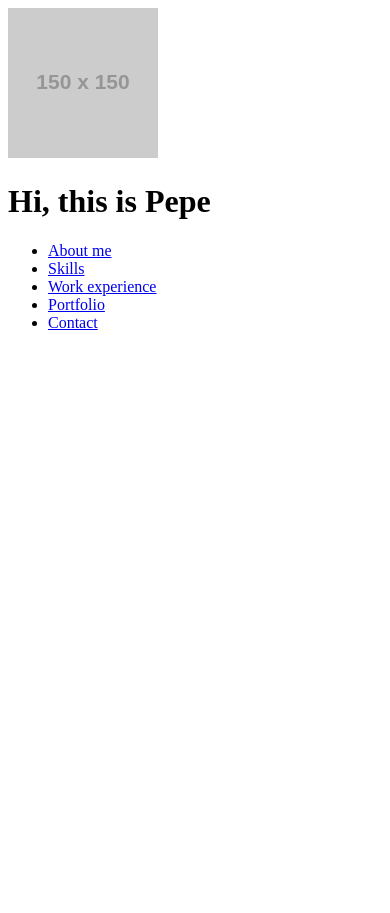
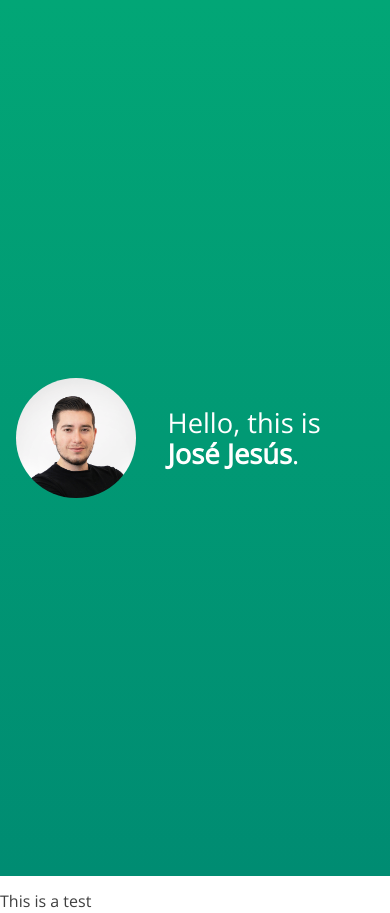
Before and after one commit to JoseJesusOchoaTorres/portfolio, a website: page index.html in a window 390 px wide. Shown: the top 913 px of the page. Before the commit the page ends 844 px from the top, so only its background shows below. Drawn offline with nearby package versions, Linux system fonts and the light colour scheme; placeholder pictures from the web are drawn by us.

Commit message:
3.- Finishing leadspace. (Global rules, responsive, photos, etc).

```diff
--- a/css/global.css
+++ b/css/global.css
@@ -0,0 +1,371 @@
+/*------------------------------------*\
+  # BACKGROUND-COLORS
+\*------------------------------------*/
+
+/**
+* Green colors
+*/
+
+.hp-background-color-green-1 {
+    background-color: var(--color-green-1);
+}
+
+.hp-background-color-green-2 {
+    background-color: var(--color-green-2);
+}
+
+.hp-background-color-green-3 {
+    background-color: var(--color-green-3);
+}
+
+.hp-background-color-green-4 {
+    background-color: var(--color-green-4);
+}
+
+.hp-background-color-green-5 {
+    background-color: var(--color-green-5);
+}
+
+
+/**
+* Black and white colors
+*/
+
+.hp-background-color-black-5 {
+    background-color: var(--color-black-5);
+}
+
+.hp-background-color-white-1 {
+    background-color: var(--color-white-1);
+}
+
+
+/**
+* Gray colors
+*/
+
+.hp-background-color-gray-1 {
+    background-color: var(--color-gray-1);
+}
+
+.hp-background-color-gray-2 {
+    background-color: var(--color-gray-2);
+}
+
+.hp-background-color-gray-3 {
+    background-color: var(--color-gray-3);
+}
+
+.hp-background-color-gray-4 {
+    background-color: var(--color-gray-4);
+}
+
+.hp-background-color-gray-5 {
+    background-color: var(--color-gray-5);
+}
+
+
+
+
+/*------------------------------------*\
+  # TEXT-COLORS
+\*------------------------------------*/
+
+/**
+* Green colors
+*/
+
+.hp-text-color-green-1 {
+    color: var(--color-green-1);
+}
+
+.hp-text-color-green-2 {
+    color: var(--color-green-2);
+}
+
+.hp-text-color-green-3 {
+    color: var(--color-green-3);
+}
+
+.hp-text-color-green-4 {
+    color: var(--color-green-4);
+}
+
+.hp-text-color-green-5 {
+    color: var(--color-green-5);
+}
+
+
+/**
+* Black and white colors
+*/
+
+.hp-text-color-black-5 {
+    color: var(--color-black-5);
+}
+
+.hp-text-color-white-1 {
+    color: var(--color-white-1);
+}
+
+
+/**
+* Gray colors
+*/
+
+.hp-text-color-gray-1 {
+    color: var(--color-gray-1);
+}
+
+.hp-text-color-gray-2 {
+    color: var(--color-gray-2);
+}
+
+.hp-text-color-gray-3 {
+    color: var(--color-gray-3);
+}
+
+.hp-text-color-gray-4 {
+    color: var(--color-gray-4);
+}
+
+.hp-text-color-gray-5 {
+    color: var(--color-gray-5);
+}
+
+
+
+
+/*------------------------------------*\
+  # HEADINGS - Font-size
+\*------------------------------------*/
+
+/**
+* Normal size
+*/
+
+.hp-h1 {
+    font-size: 2.5rem;
+}
+
+.hp-h2 {
+    font-size: 1.875rem;
+}
+
+.hp-h3 {
+    font-size: 1.5625rem;
+}
+
+.hp-h4 {
+    font-size: 1.25rem;
+}
+
+
+/**
+* Oversized
+*/
+
+.hp-medium {
+    font-size: 3.125rem;
+}
+
+.hp-large {
+    font-size: 3.75rem;
+}
+
+
+/**
+* 3x multiplier
+*
+* The special class 'hp-fontsize-x3'
+* will multiply whatever class's size you are using by 3 or 300%.
+*
+* The class cannot be applied directly to the same element
+* you are sizing (because only 1 font size can apply per element).
+*
+* It has to be applied to a child /nested element.
+*/
+
+.hp-fontsize-x3 {
+    font-size: 3em;
+}
+
+
+/**
+* Fluid headings
+*/
+
+.hp-fluid-h1 {
+    font-size: 7vmin;
+}
+
+
+
+
+/*------------------------------------*\
+  # TEXT WEIGHTS
+\*------------------------------------*/
+
+/**
+* Open Sans
+*
+* light 300
+* light 300 Italic
+* regular 400
+* regular 400 Italic
+* semi-bold 600
+* semi-bold 600 Italic
+* bold 700
+* bold 700 Italic
+* extra-bold 800
+* extra-bold 800 Italic
+*/
+
+/**
+* Roboto
+*
+* thin 100
+* thin 100 Italic
+* light 300
+* light 300 Italic
+* regular 400
+* regular 400 Italic
+* medium 500
+* medium 500 Italic
+* bold 700
+* bold 700 Italic
+* black 900
+* black 900 Italic
+*/
+
+.hp-bold {
+    font-weight: 700;
+}
+
+.hp-light {
+    font-weight: 300;
+}
+
+.hp-thin {
+    font-weight: 100;
+}
+
+/*------------------------------------*\
+  # GRID
+\*------------------------------------*/
+
+/**
+* Container and row
+*/
+
+.hp-container {
+    padding: 2rem 6rem;
+}
+
+.hp-row {
+    flex-wrap: wrap;
+    display: flex;
+}
+
+
+/**
+* Wrap
+*/
+
+.hp-nowrap {
+    flex-wrap: nowrap;
+}
+
+
+/**
+* Columns
+*/
+
+.hp-col-12-1 {
+    width: 8.333%;
+}
+
+.hp-col-12-2 {
+    width: 16%;
+}
+
+.hp-col-12-3 {
+    width: 25%;
+}
+
+.hp-col-12-4 {
+    width: 33.333%;
+}
+
+.hp-col-12-5 {
+    width: 41.666%;
+}
+
+.hp-col-12-6 {
+    width: 50%;
+}
+
+.hp-col-12-7 {
+    width: 58.333%;
+}
+
+.hp-col-12-8 {
+    width: 66.666%;
+}
+
+.hp-col-12-9 {
+    width: 75%;
+}
+
+.hp-col-12-10 {
+    width: 83.333%;
+}
+
+.hp-col-12-11 {
+    width: 91.666%;
+}
+
+.hp-col-12-12 {
+    width: 100%;
+}
+
+
+
+
+/*------------------------------------*\
+  # FLEXBOX ALIGNED
+\*------------------------------------*/
+
+.hp-vertical-center {
+    align-items: center;
+}
+
+
+
+
+/*------------------------------------*\
+  # IMAGE
+\*------------------------------------*/
+
+/**
+* Resize
+*/
+
+.hp-downsize {
+    max-width: 100%;
+    height: auto;
+}
+
+.hp-resize {
+    height: auto;
+    width: 100%;
+}
+
+
+/**
+* Style
+*/
+
+.hp-circule {
+    border-radius: 50%;
+}
--- a/css/main.css
+++ b/css/main.css
@@ -0,0 +1,30 @@
+/*------------------------------------*\
+  # MAIN-CONTAINER
+\*------------------------------------*/
+
+.main-container {
+    font-family: 'Open Sans', arial, sans-serif;
+    box-sizing: border-box;
+    font-size: 16px;
+}
+
+
+
+
+    /*------------------------------------*\
+    # HEADER
+    \*------------------------------------*/
+
+    .header-container {
+        background: linear-gradient(var(--color-green-1), var(--color-green-2));
+        height: 100vh;
+    }
+
+        .header-image {
+            min-width: 100px;
+            width: 200px;
+        }
+
+        .header-title {
+            margin: 2rem;
+        }
--- a/css/responsive.css
+++ b/css/responsive.css
@@ -0,0 +1,56 @@
+/**
+* Small devices (landscape phones, 768px and down)
+*/
+
+@media (max-width: 768px) {
+
+    /**************************************\
+    # GLOBAL
+    \**************************************/
+
+        /*------------------------------------*\
+        # GRID
+        \*------------------------------------*/
+
+        /**
+        * Container and row
+        */
+
+        .hp-container {
+            padding: 1rem;
+        }
+
+}
+
+
+/**
+* Medium devices (tablets, 768px and up)
+*/
+
+@media (min-width: 768px) {
+    * {
+        /* color: orange !important; */
+    }
+}
+
+
+/**
+* Large devices (desktops, 992px and up)
+*/
+
+@media (min-width: 992px) {
+    * {
+        /* color: yellow !important; */
+    }
+}
+
+
+/**
+* Extra large devices (large desktops, 1200px and up)
+*/
+
+@media (min-width: 1200px) {
+    * {
+        /* color: green !important; */
+    }
+}
--- a/css/variables.css
+++ b/css/variables.css
@@ -1,5 +1,5 @@
 /*------------------------------------*\
-  #GLOBAL-COLORS
+  # GLOBAL-COLORS
 \*------------------------------------*/
 :root {
 
@@ -7,29 +7,29 @@
 	* Green colors
 	*/
 
-	--hp-green-color-1: rgb(2, 166, 118);
-	--hp-green-color-2: rgb(0, 140, 114);
-	--hp-green-color-3: rgb(0, 115, 105);
-	--hp-green-color-4: rgb(0, 90, 91);
-	--hp-green-color-5: rgb(0, 56, 64);
+	--color-green-1: rgb(2, 166, 118);
+	--color-green-2: rgb(0, 140, 114);
+	--color-green-3: rgb(0, 115, 105);
+	--color-green-4: rgb(0, 90, 91);
+	--color-green-5: rgb(0, 56, 64);
 
 
 	/**
 	* Black and white colors
 	*/
 
-	--hp-black-color-5: rgb(0, 0, 0);
-	--hp-white-color-1: rgb(255, 255, 255);
+	--color-black-5: rgb(0, 0, 0);
+	--color-white-1: rgb(255, 255, 255);
 
 
 	/**
 	* Gray colors
 	*/
 
-	--hp-gray-color-5: rgb(41, 41, 41);
-	--hp-gray-color-4: rgb(63, 63, 63);
-	--hp-gray-color-3: rgb(87, 87, 87);
-	--hp-gray-color-2: rgb(115, 115, 115);
-	--hp-gray-color-1: rgb(235, 235, 235);
+	--color-gray-5: rgb(41, 41, 41);
+	--color-gray-4: rgb(63, 63, 63);
+	--color-gray-3: rgb(87, 87, 87);
+	--color-gray-2: rgb(115, 115, 115);
+	--color-gray-1: rgb(235, 235, 235);
 
 }
--- a/index.html
+++ b/index.html
@@ -7,18 +7,31 @@
     <title>Portfolio</title>
 
     <link href="./favicon.ico" rel="icon" type="image/x-icon" />
+
+    <link href="https://fonts.googleapis.com/css?family=Open+Sans|Roboto" rel="stylesheet">
+    <link rel="stylesheet" href="./css/normalize.css">
+    <link rel="stylesheet" href="./css/variables.css">
+    <link rel="stylesheet" href="./css/global.css">
+    <link rel="stylesheet" href="./css/main.css">
+    <link rel="stylesheet" href="./css/responsive.css">
 </head>
 <body>
 
+    <!-- MAIN-CONTAINER-BEGIN -->
+    <div class="main-container  [ hp-text-color-gray-4 ]">
+
         <!-- HEADER-BEGIN -->
-    <header>
-        <img src="https://via.placeholder.com/150" alt="">
-        <h1>Hi, this is Pepe</h1>
+        <header class="header-container  [ hp-container hp-row hp-nowrap hp-vertical-center hp-text-color-white-1 ]">
+
+            <img class="header-image [ hp-downsize hp-circule ]" src="./assets/photos/profile/dpr/profile-x2.png" alt="Jose Jesus Ochoa">
+            <h1 class="header-title  [ hp-fluid-h1 hp-light ]">Hello, this is <span class="[ hp-bold ]">José Jesús</span>.</h1>
+
         </header>
         <!-- HEADER-END -->
 
 
         <!-- NAVIGATION-BEGIN -->
+        <p>This is a test</p>
         <nav>
             <ul>
                 <li><a href="#">About me</a></li>
@@ -65,5 +78,8 @@
         </footer>
         <!-- CONTACT-END -->
 
+    </div>
+    <!-- MAIN-CONTAINER-END -->
+
 </body>
 </html>
--- a/package.json
+++ b/package.json
@@ -4,7 +4,7 @@
   "description": "",
   "main": "index.js",
   "scripts": {
-    "test": "echo \"Error: no test specified\" && exit 1"
+    "start": "browser-sync start --server --files 'css/*.css'"
   },
   "author": "",
   "license": "ISC"
```
Also changed, not shown: assets/photos/profile/compressed/profile.png (added), assets/photos/profile/dpr/profile-x1.png (added), assets/photos/profile/dpr/profile-x2.png (added), assets/photos/profile/dpr/profile-x3.png (added), assets/photos/profile/original/profile.png (added), css/normalize.css (added), favicon-1.ico (added), favicon.ico. Lines whose indentation alone changed are shown as unchanged.
